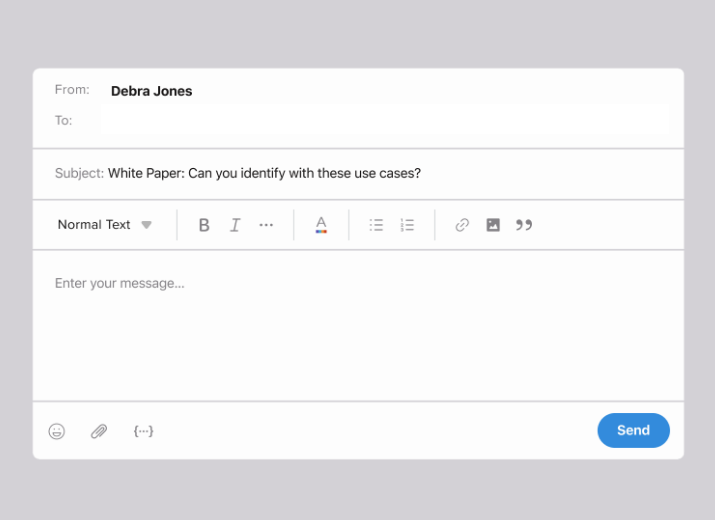
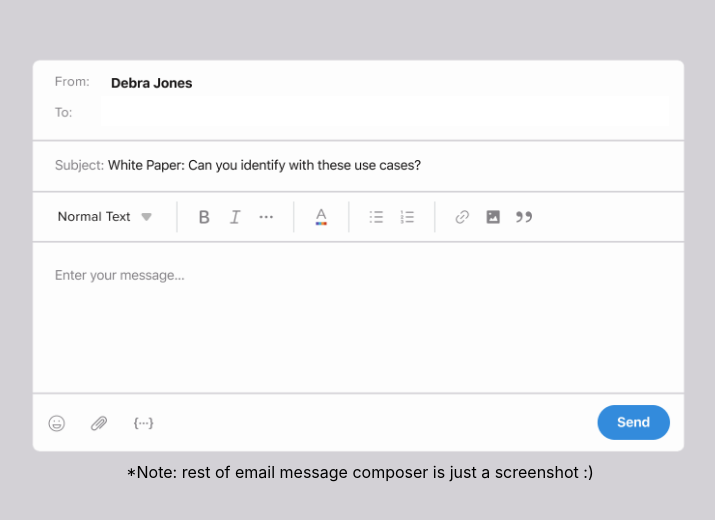
Before and after one commit to ColonyPileAffectPackage/AspireIQ-challenge, a React (Create React App) app: page / in a window 1280 px wide. Shown: the part 134-654 px from the top of the page, without its empty margins (280-995 px from the left). Built offline with nearby package versions, Linux system fonts and the light colour scheme.

Commit message:
Add clarification about background image

```diff
--- a/src/App.css
+++ b/src/App.css
@@ -10,6 +10,10 @@
 
 .App-demo-container {
   position: relative;
+
+  display: flex;
+  flex-direction: column;
+  text-align: center;
 }
 
 .App-background {
--- a/src/App.tsx
+++ b/src/App.tsx
@@ -19,6 +19,7 @@ function App() {
         <div className="App-input-container">
           <EmailInput addresses={addresses} setAddresses={setAddresses} />
         </div>
+        *Note: rest of email message composer is just a screenshot :)
       </div>
     </div>
   );
```
